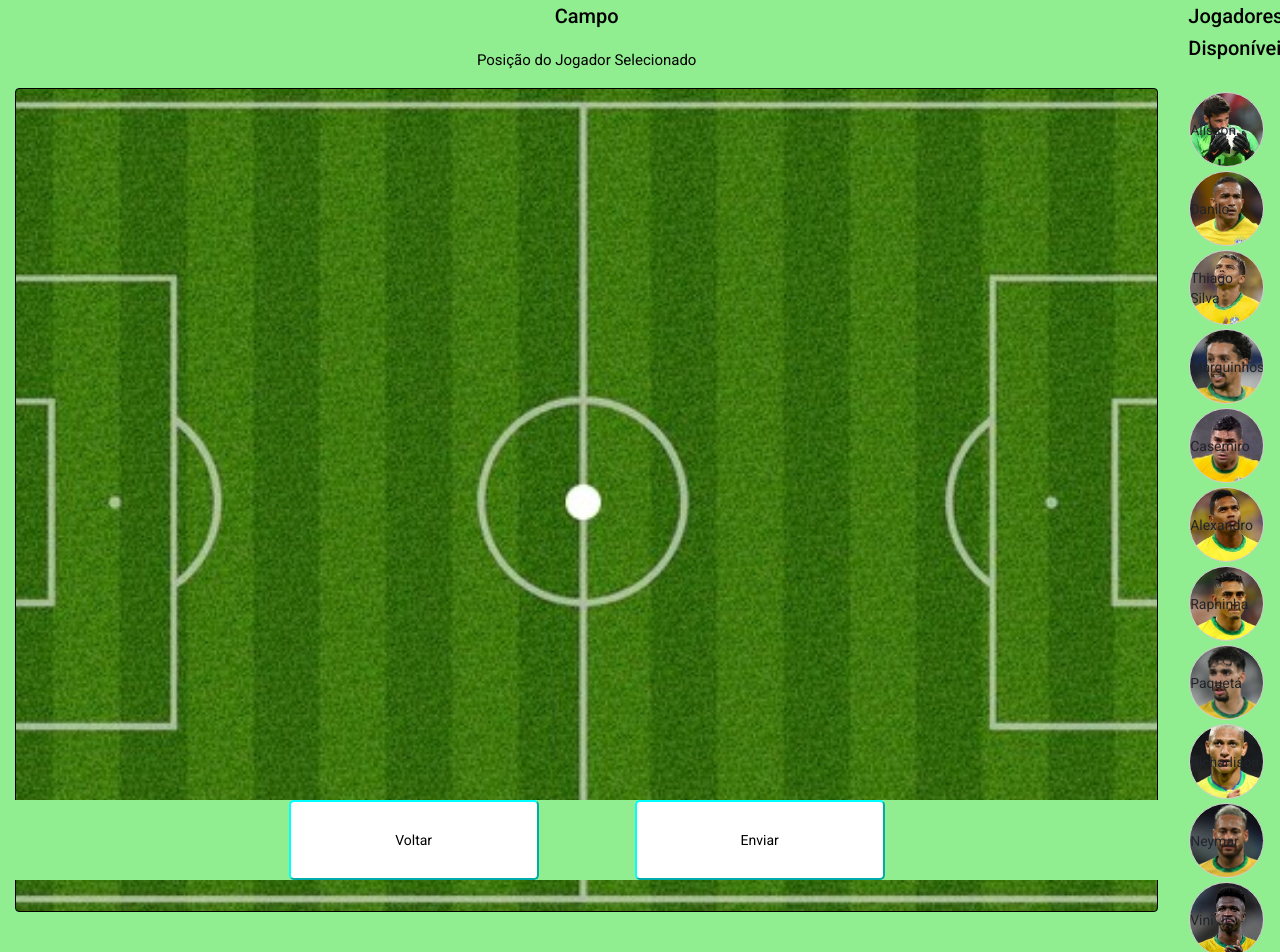
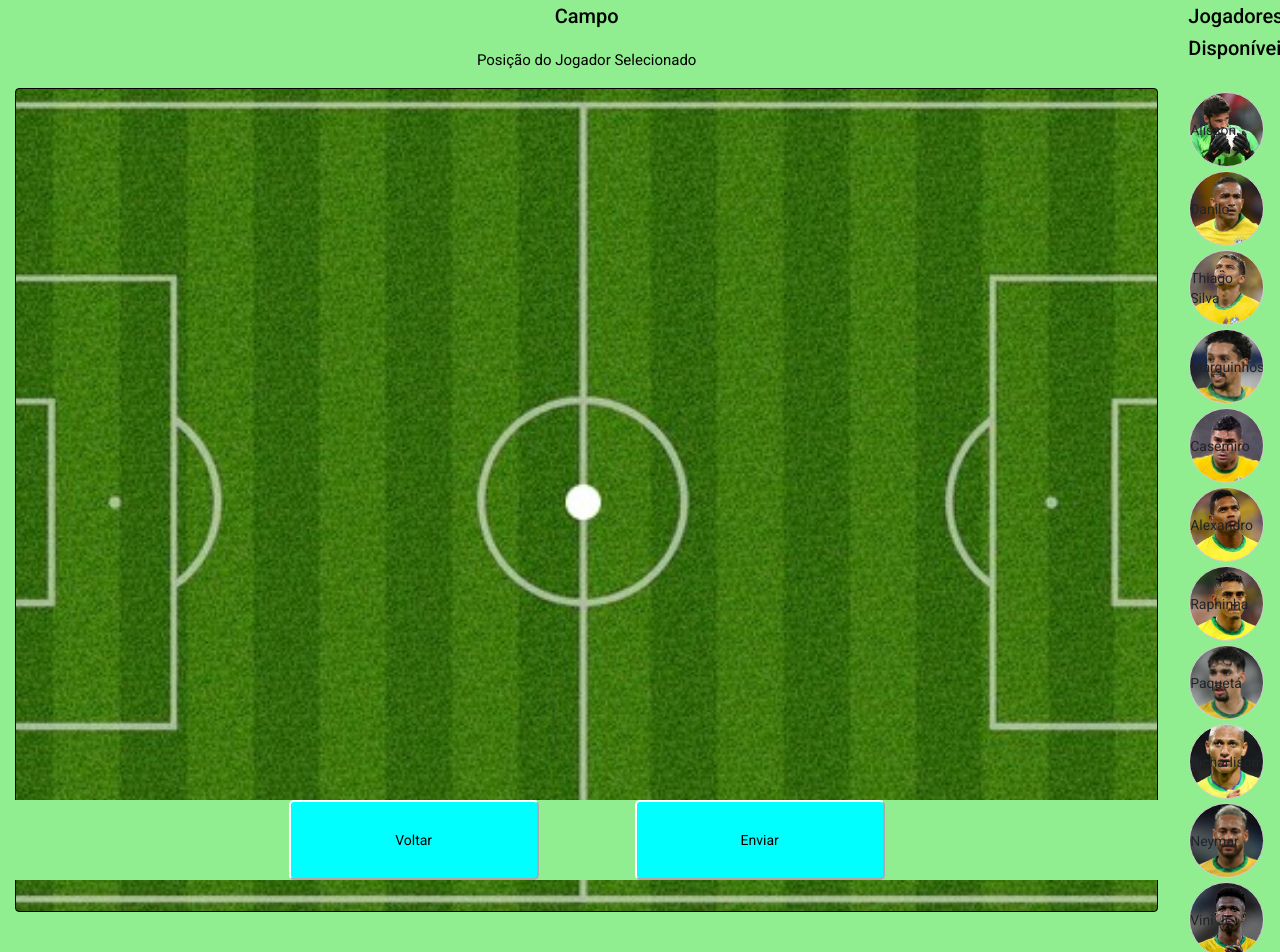
Before and after one commit to dudualvim/FutebolGraph, an Angular app in the folder frontend/futebolAngular/: page /jogadores in a window 1280 px wide. Shown: the top 952 px of the page. Built offline with nearby package versions, Linux system fonts and the light colour scheme.

Commit message:
Corrigindo bugs!

```diff
--- a/frontend/futebolAngular/src/app/futebol/futebol.component.css
+++ b/frontend/futebolAngular/src/app/futebol/futebol.component.css
@@ -4,12 +4,12 @@
 }
 
 .button {
-  border-color: aqua;
+  border-color: white;
   border-radius: 5px;
   height: 80px;
   width: 250px;
   color: black;
-  background: white;
+  background: aqua;
   align-items: center;
   display: flex;
   justify-content: center;
```
